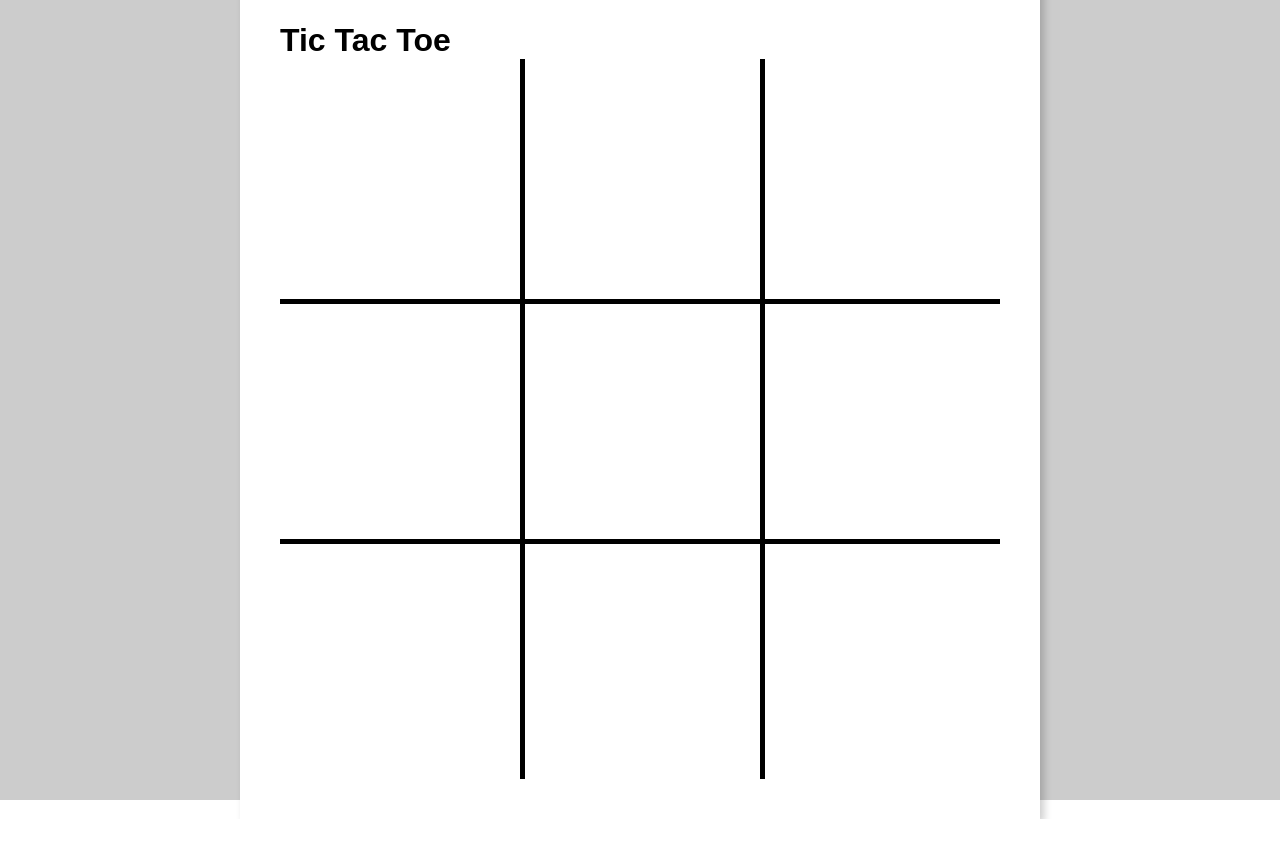
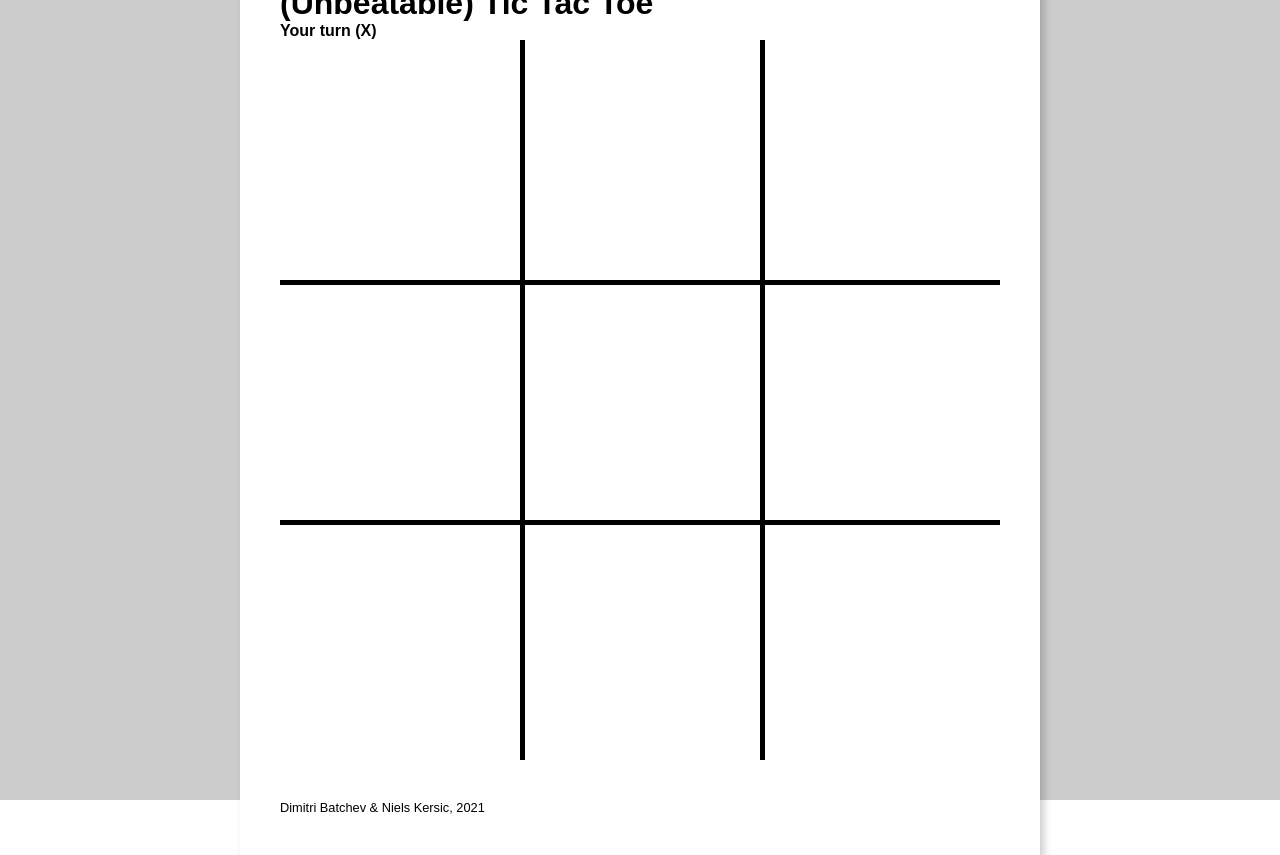
Before and after one commit to NielsCodes/tictactoe, an Angular app: page / in a window 1280 px wide. Before the commit the page ends 819 px from the top, so only its background shows below. Built offline with nearby package versions, Linux system fonts and the light colour scheme.

Commit message:
Link game state to UI

```diff
--- a/src/app/app.component.html
+++ b/src/app/app.component.html
@@ -3,22 +3,27 @@
   <main>
 
     <div id="heading-container">
-      <h1>Tic Tac Toe</h1>
-      <!-- <h4 *ngIf="player === 'human' && winner === null">Your turn (X)</h4>
-      <h4 *ngIf="player === 'ai' && winner === null">AI's turn (O)</h4>
-      <h4 *ngIf="winner !== null" (click)="resetGame()" id="reset-btn">{{ winner }} wins. Reset?</h4> -->
+      <h1>(Unbeatable) Tic Tac Toe</h1>
+      <h4 *ngIf="player === 'X' && winner === null">Your turn (X)</h4>
+      <h4 *ngIf="player === 'O' && winner === null">AI's turn (O)</h4>
+      <h4 *ngIf="winner !== null && winner !== 'tie'" (click)="resetGame()" id="reset-btn">{{ winner }} wins. Reset?</h4>
+      <h4 *ngIf="winner == 'tie'" (click)="resetGame()" id="reset-btn">Tie. Reset?</h4>
     </div>
 
-    <div id="board-container">
-      <div class="space" (click)="playSpace(0,0)">{{ board[0][0] }}</div>
-      <div class="space" (click)="playSpace(0,1)">{{ board[0][1] }}</div>
-      <div class="space" (click)="playSpace(0,2)">{{ board[0][2] }}</div>
-      <div class="space" (click)="playSpace(1,0)">{{ board[1][0] }}</div>
-      <div class="space" (click)="playSpace(1,1)">{{ board[1][1] }}</div>
-      <div class="space" (click)="playSpace(1,2)">{{ board[1][2] }}</div>
-      <div class="space" (click)="playSpace(2,0)">{{ board[2][0] }}</div>
-      <div class="space" (click)="playSpace(2,1)">{{ board[2][1] }}</div>
-      <div class="space" (click)="playSpace(2,2)">{{ board[2][2] }}</div>
+    <div id="board-container" [class.disabled]="player === 'O' || winner !== null">
+      <div class="space" (click)="board[0][0] === '' && playSpace(0,0)" [class.disabled]="board[0][0] !== ''">{{ board[0][0] }}</div>
+      <div class="space" (click)="board[0][1] === '' && playSpace(0,1)" [class.disabled]="board[0][1] !== ''">{{ board[0][1] }}</div>
+      <div class="space" (click)="board[0][2] === '' && playSpace(0,2)" [class.disabled]="board[0][2] !== ''">{{ board[0][2] }}</div>
+      <div class="space" (click)="board[1][0] === '' && playSpace(1,0)" [class.disabled]="board[1][0] !== ''">{{ board[1][0] }}</div>
+      <div class="space" (click)="board[1][1] === '' && playSpace(1,1)" [class.disabled]="board[2][1] !== ''">{{ board[1][1] }}</div>
+      <div class="space" (click)="board[1][2] === '' && playSpace(1,2)" [class.disabled]="board[1][2] !== ''">{{ board[1][2] }}</div>
+      <div class="space" (click)="board[2][0] === '' && playSpace(2,0)" [class.disabled]="board[2][0] !== ''">{{ board[2][0] }}</div>
+      <div class="space" (click)="board[2][1] === '' && playSpace(2,1)" [class.disabled]="board[2][1] !== ''">{{ board[2][1] }}</div>
+      <div class="space" (click)="board[2][2] === '' && playSpace(2,2)" [class.disabled]="board[2][2] !== ''">{{ board[2][2] }}</div>
+    </div>
+
+    <div id="credits-container">
+      <p>Dimitri Batchev & Niels Kersic, 2021</p>
     </div>
 
   </main>
--- a/src/app/app.component.sass
+++ b/src/app/app.component.sass
@@ -19,10 +19,18 @@
         cursor: pointer
         user-select: none
 
+    #credits-container
+      margin-top: 40px
+      font-size: .8rem
+
     #board-container
       display: grid
       grid-template-rows: 1fr 1fr 1fr
       grid-template-columns: 1fr 1fr 1fr
+
+      &.disabled
+        .space
+          cursor: not-allowed !important
 
       .space
         display: block
@@ -34,9 +42,13 @@
         border-left: 5px solid black
         cursor: pointer
         font-size: 4em
+        user-select: none
 
         &:nth-child(n+1):nth-child(-n+3)
           border-top: none
 
         &:nth-child(3n+1)
           border-left: none
+
+        &.disabled
+          cursor: not-allowed !important
--- a/src/app/app.component.ts
+++ b/src/app/app.component.ts
@@ -86,6 +86,12 @@ export class AppComponent {
     return a === b && b === c && a !== '';
   }
 
+  /**
+   * Recursively select board positions to maximize or minimize the outcome score.
+   * @param board 2D array representation of the current board state
+   * @param isMaximizing whether current player is maximizing or minimizing
+   * @returns the best score and position
+   */
   minimax(board: string[][], isMaximizing: boolean): [number, {i: number, j: number} | null] {
     // Recursive base case
     const winner = this.checkWinner(board);
@@ -98,53 +104,21 @@ export class AppComponent {
     let minScore = Infinity;
     let minPos = null;
 
+    // Pick character based on isMaximizing
+    // is maximizing --> O
+    // is not maximizing --> X
     const character = isMaximizing ? 'O' : 'X';
-
-    // if (isMaximizing) {
-    //   for (let i=0; i<3; i++) {
-    //     for (let j=0; j<3; j++) {
-    //       if (board[i][j] !== '') {
-    //         board[i][j] = character;
-    //         const [score] = this.minimax(board, false);
-    //         board[i][j] = '';
-    //         if (score > maxScore) {
-    //           maxScore = score;
-    //           maxPos = {i,j};
-    //         }
-    //       }
-    //     }
-    //   }
-    //   return [maxScore, maxPos];
-    // } else {
-    //   for (let i=0; i<3; i++) {
-    //     for (let j=0; j<3; j++) {
-    //       if (board[i][j] !== '') {
-    //         board[i][j] = character;
-    //         const [score] = this.minimax(board, true);
-    //         board[i][j] = '';
-    //         if (score < minScore) {
-    //           minScore = score;
-    //           minPos = {i,j};
-    //         }
-    //       }
-    //     }
-    //   }
-    //   return [minScore, minPos];
-    // }
-
 
     // Loop through each space on board
     // Check if field is playable (=== '')
     // Place current player's character in the space
     // Call minimax recursively from there
-    // If the score for this position is better than current best, store score and position
-
     for (let i=0; i < 3; i++) {
       for (let j=0; j < 3; j++) {
         if (board[i][j] === '') {
 
           board[i][j] = character;
-          const [score] = this.minimax(board, !isMaximizing);
+          let [score] = this.minimax(board, !isMaximizing);
           board[i][j] = '';
 
           if (score > maxScore) {
@@ -167,150 +141,15 @@ export class AppComponent {
     }
   }
 
+  /** Reset the game state */
+  resetGame() {
+    this.winner = null;
+    this.player = 'X';
+    this.board = [
+      ['', '', ''],
+      ['', '', ''],
+      ['', '', ''],
+    ];
+  }
 
-  // // TIE BOARD
-  // // board = [
-  // //   ['X', 'O', 'X'],
-  // //   ['O', 'X', 'X'],
-  // //   ['O', 'X', 'O']
-  // // ]
-  // player: 'human' | 'ai' = 'human';
-  // winner: string | null = null;
-  // iterations = 0;
-
-  // playSpace(y: number, x: number) {
-  //   let character;
-
-  //   if (this.player === 'human') {
-  //     character = 'X';
-  //     this.player = 'ai';
-  //     this.moveAi();
-  //   } else {
-  //     character = 'O';
-  //     this.player = 'human';
-  //   }
-  //   this.board[y][x] = character;
-  // }
-
-  // checkWinner(b: string[][]) {
-  //   // const b = this.board;
-  //   this.winner = null;
-  //   let openSpaces = 0;
-
-  //   for (let i = 0; i < 3; i++) {
-  //     // Check column
-  //     if (this.isFullLine(b[i][0], b[i][1], b[i][2])) {
-  //       this.winner = b[i][0];
-  //     }
-
-  //     // Check row
-  //     if (this.isFullLine(b[0][i], b[1][i], b[2][i])) {
-  //       this.winner = b[0][i];
-  //     }
-
-  //     // Check available spaces
-  //     for (let j = 0; j < 3; j++) {
-  //       if (b[i][j] === '') {
-  //         openSpaces++;
-  //       }
-  //     }
-  //   }
-
-  //   // Check diagonals
-  //   if (
-  //     this.isFullLine(b[0][0], b[1][1], b[2][2]) ||
-  //     this.isFullLine(b[0][2], b[1][1], b[2][0])
-  //   ) {
-  //     this.winner = b[1][1];
-  //   }
-
-  //   // If there is no winner and no available spots are left, game ends in tie
-  //   if (this.winner === null && openSpaces === 0) {
-  //     this.winner = 'tie';
-  //   }
-  //   return this.winner;
-  // }
-
-  // /**
-  //  * Check if a full line is both filled and the same player
-  //  * @param a first field in line
-  //  * @param b second field in line
-  //  * @param c third field in line
-  //  * @returns whether the line is full (won by player)
-  //  */
-  // isFullLine(a: string, b: string, c: string) {
-  //   return a === b && b === c && a !== '';
-  // }
-
-  // resetGame() {
-  //   this.board = [
-  //     ['', '', ''],
-  //     ['', '', ''],
-  //     ['', '', ''],
-  //   ];
-  //   this.winner = null;
-  //   this.player = 'human';
-  // }
-
-  // moveAi() {
-  //   const [score, position] = this.minimax([...this.board], 0, true);
-  //   console.log({
-  //     score,
-  //     position
-  //   })
-  //   if (position) {
-  //     this.playSpace(position.i, position.j);
-  //   };
-  // }
-
-  // minimax(
-  //   board: string[][],
-  //   depth: number,
-  //   isMaximizing: boolean
-  // ): [number, { i: number; j: number } | null] {
-  //   this.iterations++;
-
-  //   // if (this.iterations <= 100000) return [-100, null];
-  //   const scores: { [key: string]: number } = {
-  //     X: -10,
-  //     O: 10,
-  //     tie: 0,
-  //   };
-  //   const winner = this.checkWinner(board);
-  //   const multiplier = depth * 0.25;
-  //   if (winner) return [scores[winner] * multiplier, null];
-
-  //   let maxScore = -Infinity;
-  //   let maxPosition = null;
-  //   let minScore = Infinity;
-  //   let minPosition = null;
-
-  //   const character = isMaximizing ? 'O' : 'X';
-
-  //   for (let i = 0; i < 3; i++) {
-  //     for (let j = 0; j < 3; j++) {
-  //       if (board[i][j] !== '') continue;
-
-  //       board[i][j] = character;
-  //       let [score] = this.minimax([...board], depth +1, !isMaximizing);
-  //       board[i][j] = '';
-
-  //       if (score > maxScore) {
-  //         maxScore = score;
-  //         maxPosition = { i, j };
-  //       }
-
-  //       if (score < minScore) {
-  //         minScore = score;
-  //         minPosition = { i, j };
-  //       }
-  //     }
-  //   }
-
-  //   if (isMaximizing) {
-  //     return [maxScore, maxPosition];
-  //   } else {
-  //     return [minScore, minPosition];
-  //   }
-  // }
 }
```
